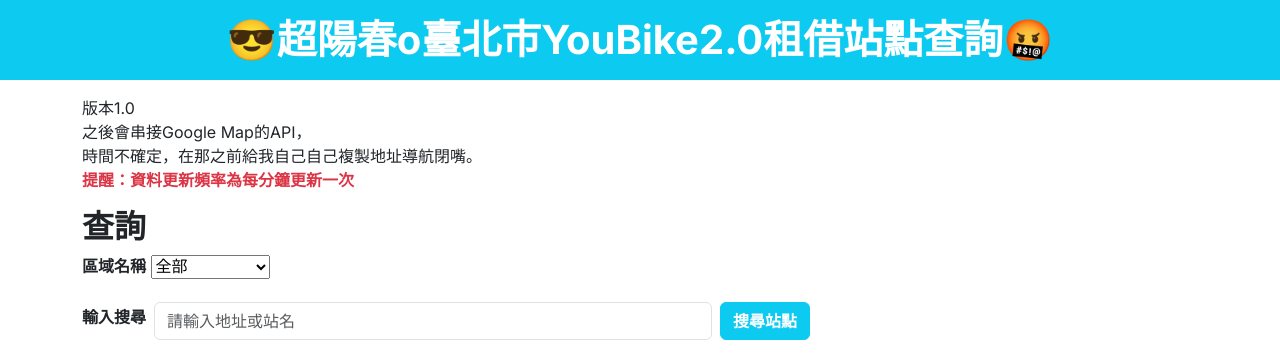
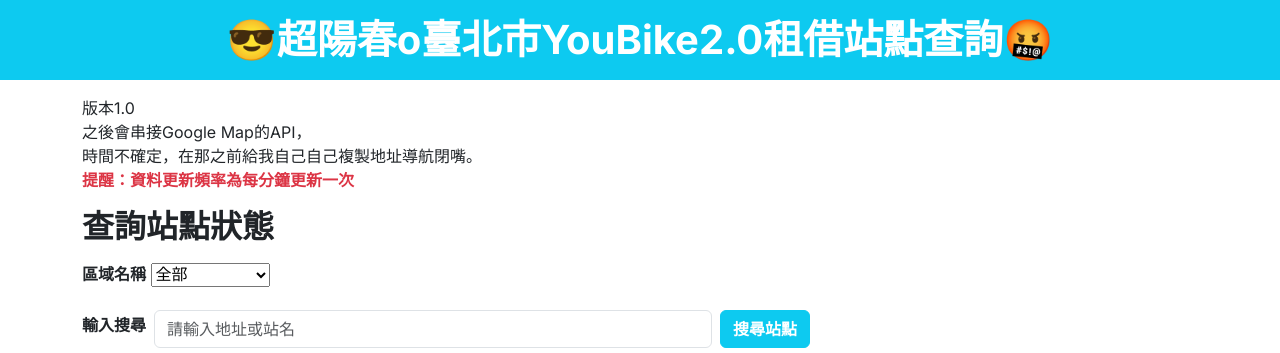
Before and after one commit to Royen0506/YouBikeTaipei, a website: page index.html in a window 1280 px wide. Drawn offline with nearby package versions, Linux system fonts and the light colour scheme; no server answers.

Commit message:
修正排版

```diff
--- a/index.html
+++ b/index.html
@@ -4,7 +4,7 @@
 <head>
     <meta charset="UTF-8">
     <meta name="viewport" content="width=device-width, initial-scale=1.0">
-    <title>Document</title>
+    <title>臺北YouBike2.0站點狀態查詢</title>
     <link rel="preconnect" href="https://fonts.googleapis.com">
     <link rel="preconnect" href="https://fonts.gstatic.com" crossorigin>
     <link href="https://fonts.googleapis.com/css2?family=Inter:wght@400;700&family=Noto+Sans+TC&display=swap"
@@ -26,7 +26,7 @@
             </p>
             <div class="mt-3 mb-3">
                 <div class="mb-3">
-                    <h2 class="fw-bold">查詢</h2>
+                    <h2 class="fw-bold mb-3">查詢站點狀態</h2>
                     <label class="fw-bold form-label" for="area">區域名稱</label>
                     <select name="area" id="area">
                         <option value="">全部</option>
```
